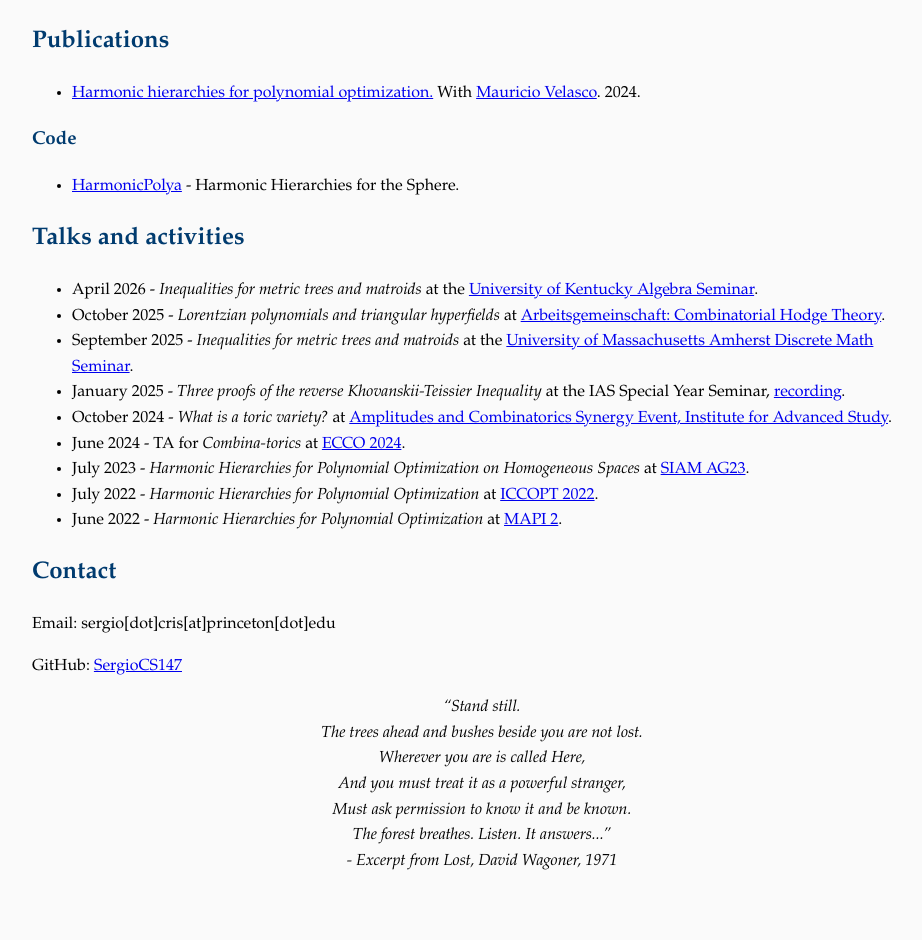
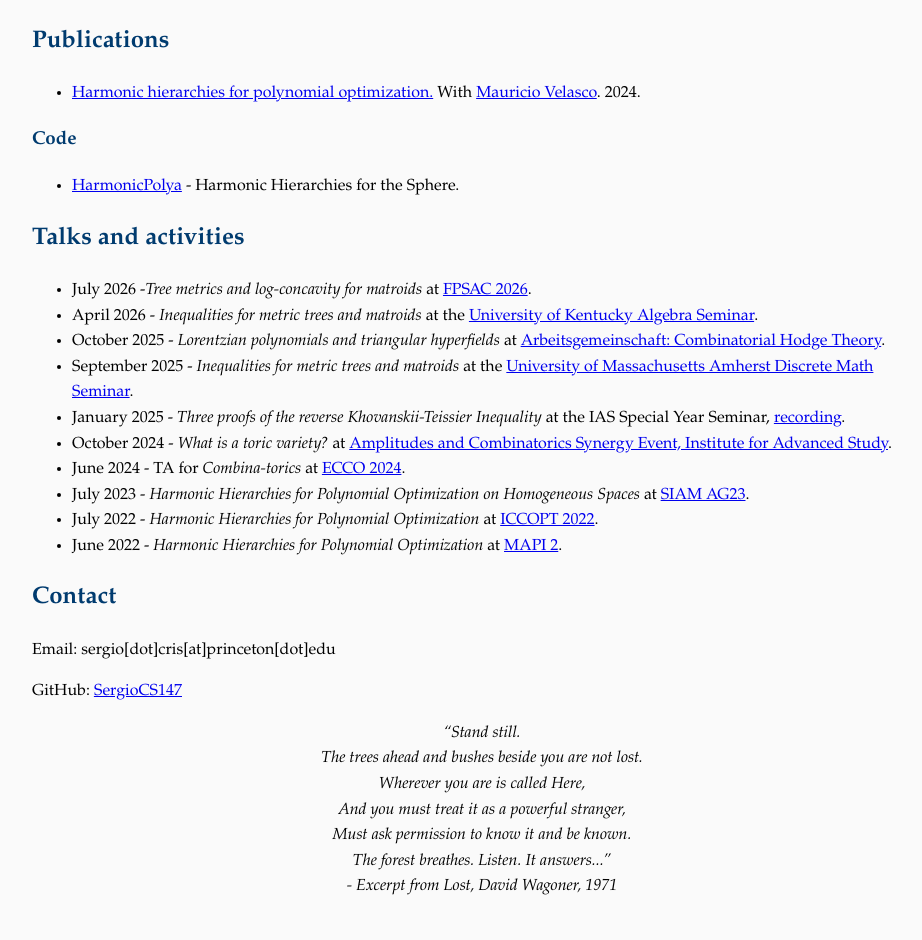
Before and after one commit to SergioCS147/sergiocs147.github.io, a Jekyll site: the page built from index.md, in a window 1280 px wide. Shown: the part 616-1556 px from the top of the page, without its empty margins (158-1080 px from the left). Built offline with Jekyll 4.4.1, drawn with Linux system fonts in a browser that asks for light colours; our own code applies the rules of GitHub Pages for plain Markdown files; before the commit the page ends 1530 px from its top, so only the background shows below that.

Commit message:
Update index.md

```diff
--- a/index.md
+++ b/index.md
@@ -51,6 +51,7 @@ Grassmannians and toric varieties.
 <h2><strong> Talks and activities </strong> </h2>
 
 <ul>
+  <li>July 2026 -<em>Tree metrics and log-concavity for matroids</em> at <a href="https://sites.math.washington.edu/fpsac2026/">FPSAC 2026</a>.</li>
   <li>April 2026 - <em>Inequalities for metric trees and matroids</em> at the <a href="https://www.ms.uky.edu/~dhje223/AlgebraSeminarSpring2026.html">University of Kentucky Algebra Seminar</a>.</li>
   <li>October 2025 - <em>Lorentzian polynomials and triangular hyperfields</em> at <a href="https://www.mfo.de/www/activity/2542">Arbeitsgemeinschaft: Combinatorial Hodge Theory</a>.</li>
   <li>September 2025 - <em>Inequalities for metric trees and matroids</em> at the <a href="https://www.umass.edu/mathematics-statistics/seminars/discrete-math-seminar">University of Massachusetts Amherst Discrete Math Seminar</a>.</li>
```
